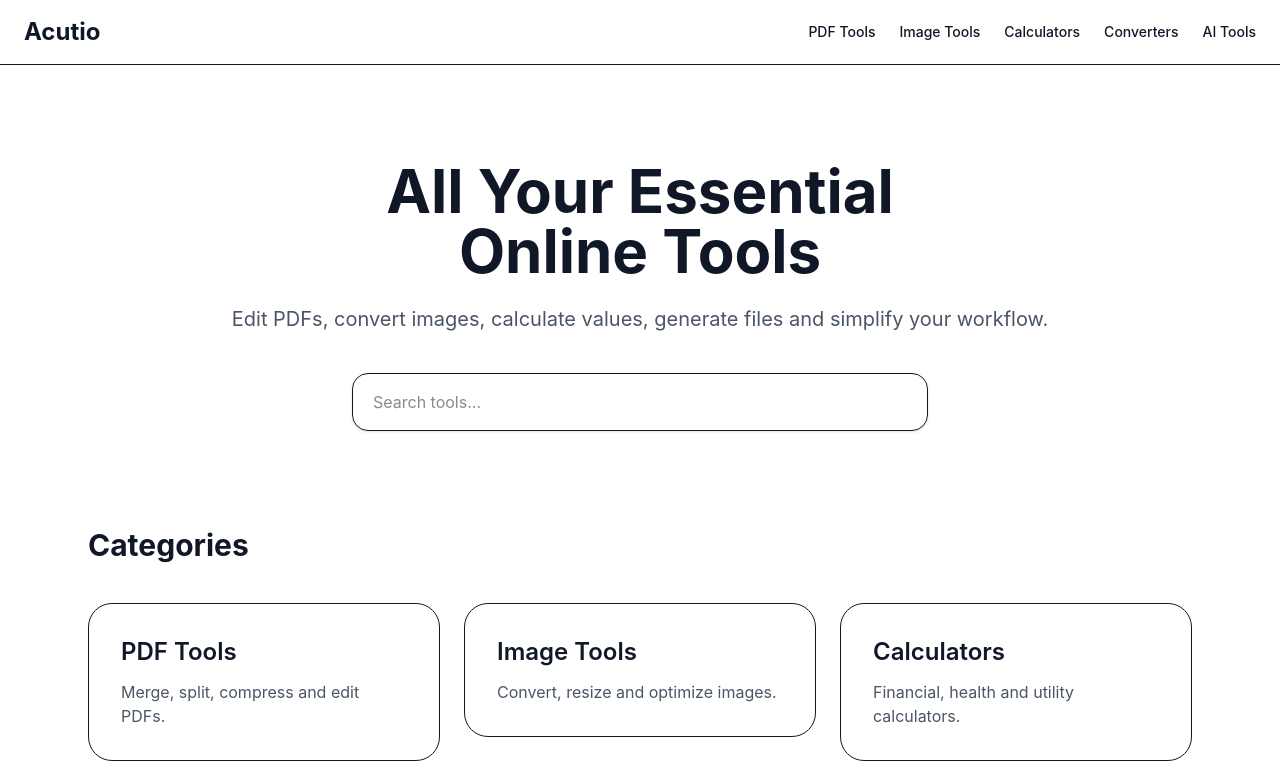
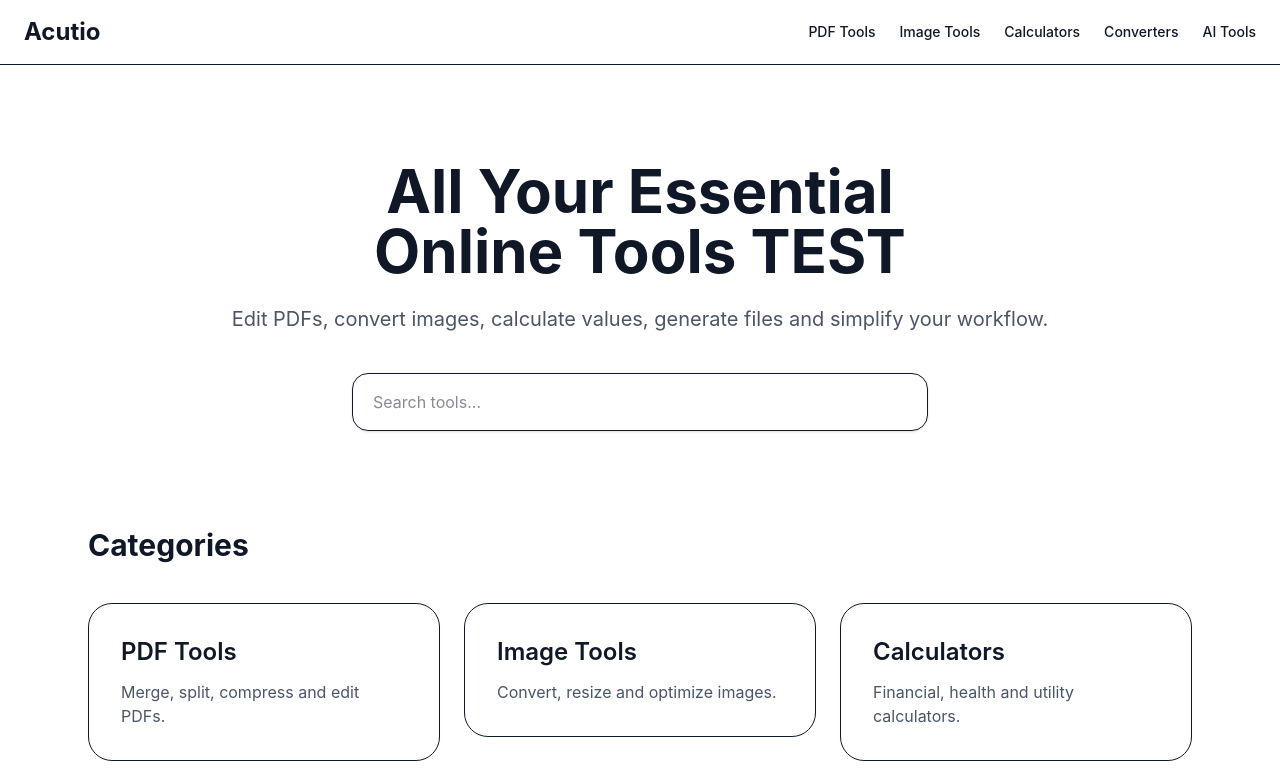
Before and after one commit to Ravisadilanka/acutio, a Next.js app: page / in a window 1280 px wide. Shown: the top 783 px of the page. Built offline with nearby package versions, Linux system fonts and the light colour scheme.

Commit message:
deployment test

```diff
--- a/components/Hero.tsx
+++ b/components/Hero.tsx
@@ -29,7 +29,7 @@ export default function Hero() {
         <h1 className="text-6xl font-bold">
           All Your Essential
           <br />
-          Online Tools
+          Online Tools TEST
         </h1>
 
         <p className="mt-6 text-xl text-gray-600">
```
